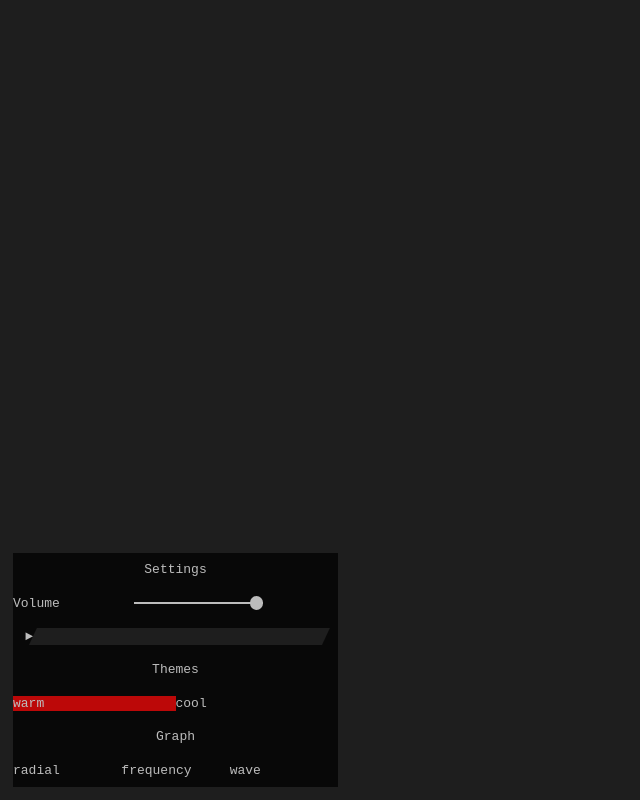
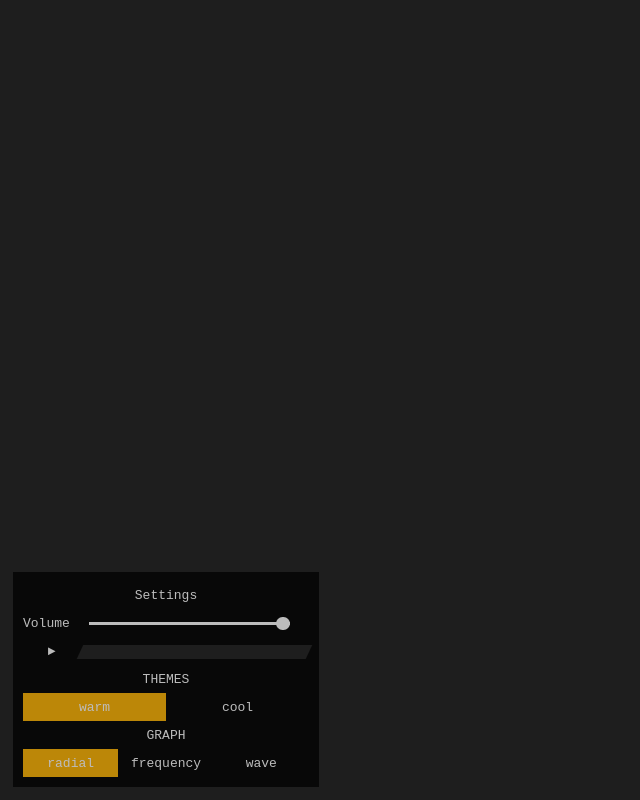
Before and after one commit to misspia/d3-audio-visualizer, a website: page index.html in a window 1280 px wide. Both pictures are taken after a click on the element "warm". Shown: the whole page, without its empty margins (0-640 px from the left). Drawn offline with nearby package versions, Linux system fonts and the light colour scheme.

Commit message:
set default values

```diff
--- a/index.html
+++ b/index.html
@@ -7,7 +7,7 @@
   <link rel="stylesheet" type="text/css" href="styles/main.css">
 </head>
 
-<body class="col center align-center">
+<body id="main">
   <audio id="audio-element" src="media/Parting.mp3"></audio>
 
   <ul id="player" class="col center align-center full-width-height">
@@ -27,7 +27,7 @@
 
         </li>
 
-        <li class="row center align-center full-width audio-time">
+        <li class="row flex-start align-center full-width audio-time">
             <span class="row center align-center play-state"
             onclick="togglePlay(this)">
             &#9658;
@@ -38,10 +38,10 @@
      </div>
  </li>
 
- <li class="row center align-center full-width title">Themes</li>
+ <li class="row center align-center full-width title">THEMES</li>
  <li id="themes" class="row space-around align-center full-width"></li>
 
- <li class="row center align-center full-width title">Graph</li>
+ <li class="row center align-center full-width title">GRAPH</li>
  <li id="graph-options" class="row space-around align-center full-width"></li>
 
 </ul>
--- a/js/graphOptions.js
+++ b/js/graphOptions.js
@@ -5,6 +5,8 @@ var graphs = [
 var vizContainer = document.getElementById('viz');
 var graphOptionsContainer = document.getElementById('graph-options');
 
+var graph;
+var defaultGraph = 0;
 
 for(i = 0; i < graphs.length; i++){
 
@@ -12,11 +14,19 @@ for(i = 0; i < graphs.length; i++){
 	graphLabel = document.createTextNode(graphs[i]);
 
 	graphOption.appendChild(graphLabel);
+	graphOption.setAttribute('class', 'row center align-center full-height');
 	graphOption.setAttribute('onclick', 'setGraph(this,"' + graphs[i] + '")');
+
+	if(defaultGraph == i) {
+
+		graphOption.className += ' active';
+		selectGraph(graphs[i]);
+	}
 
 	graphOptionsContainer.appendChild(graphOption);
 }
 
+var graph = graphs[defaultGraph];
 function setGraph(el, graph){
 
 	activeGraphTab(el);
@@ -33,8 +43,8 @@ function setGraph(el, graph){
 	selectGraph(graph);
 }
 
-
-function selectGraph(graph){
+function selectGraph(graphInput){
+	graph = graphInput;
 
 	switch(graph) {
 
@@ -64,5 +74,5 @@ function activeGraphTab(el){
 		graphTabs[i].classList.remove('active');
 	}
 
-	el.className = "active";
+	el.className += " active";
 }
--- a/js/theme.js
+++ b/js/theme.js
@@ -2,18 +2,22 @@ var themes = {
 	warm: {
 		r: 255,
 		g: 180,
-		b: 0
+		b: 0,
+		defaultActive: true
 	},
 	cool: {
 		r: 0,
 		g: 223,
-		b: 255
+		b: 255,
+		defaultActive: false
 	}
 };
 
-var themeContainer = document.getElementById('themes');
-elapsedTimeBar = document.getElementById('elapsed-time');
+var themeContainer = document.getElementById('themes'),
+	elapsedTimeBar = document.getElementById('elapsed-time'),
+	mainContainer = document.getElementById('main');
 
+// var theme;
 
 for(var theme in themes){
 
@@ -21,21 +25,28 @@ for(var theme in themes){
 	themeLabel = document.createTextNode(theme);
 
 	themeOption.appendChild(themeLabel);
+	themeOption.setAttribute('class', 'row center align-center full-height');
 	themeOption.setAttribute('onclick', 'setTheme(this, "' + theme + '")');
 
+	if(themes[theme]['defaultActive'] == true){
+
+		themeOption.className += ' active';
+		mainContainer.setAttribute('class', theme);
+
+	}
+
 	themeContainer.appendChild(themeOption);
-
 }
 
+//default theme
+var theme = 'warm';
 
-
-var theme = 'warm';
 function setTheme(el, themeInput) {
 
 	theme = themeInput;
 
 	activeThemeTab(el)
-	staticColors(theme);
+	setDomTheme(theme);
 
 	return theme;
 
@@ -43,25 +54,23 @@ function setTheme(el, themeInput) {
 
 function graphColors(d){
 
+	color = themes[theme];
+
 	switch(theme) {
 		case "cool":
-			return d3.rgb(d, 223, 255);
+			return d3.rgb(d, color.g, color.b);
 			break;
 		case "warm":
-			return d3.rgb(255, 180, d);
+			return d3.rgb(color.r, color.g, d);
 			break;
 	}
 
 }
 
 
-function staticColors(theme){
-
-	color = themes[theme];
-
-	elapsedTimeBar.style.backgroundColor = 'rgb(' + color.r + ', ' + color.g + ', ' + color.b + ')';
+function setDomTheme(theme){
+	mainContainer.setAttribute('class', theme);
 }
-
 
 
 themeTabs = document.querySelectorAll('#themes span');
@@ -72,5 +81,5 @@ function activeThemeTab(el){
 		themeTabs[i].classList.remove('active');
 	}
 
-	el.className = "active";
+	el.className += " active";
 }
--- a/js/visualizations/frequency.js
+++ b/js/visualizations/frequency.js
@@ -31,8 +31,7 @@ function frequencyVisualization() {
        return d ;
      })
      .attr('fill', function(d) {
-       return 'rgb(' + d + ', 223,  255 )';
-       // (255, 180, colorScale(d)
+       return graphColors(d);
      });
    }
 
--- a/js/visualizations/radial.js
+++ b/js/visualizations/radial.js
@@ -30,7 +30,6 @@ function radialVisualization(colorScale) {
         fill: 'none',
         'stroke-width': 2,
         'stroke-opacity': 0.4,
-        // stroke: function(d) { return d3.rgb(colorScale(d), 223, 255); }
         stroke: function(d) { return graphColors(colorScale(d)); }
     });
 
--- a/js/visualizations/wave.js
+++ b/js/visualizations/wave.js
@@ -30,6 +30,13 @@
 
      svg.selectAll("path")
      .attr('d', valueline(frequencyData))
+     .attr('stroke', function(d){
+        return graphColors(d);
+     })
+     .attr({
+      'stroke-width': 2,
+      'fill': 'none'
+    })
 
 
  }
--- a/styles/base/_assets.scss
+++ b/styles/base/_assets.scss
@@ -2,7 +2,7 @@ input[type=range] {
     margin: auto;
     outline: none;
     padding: 0;
-    height: 0.2em;
+    @include rect(70%, 0.2em);
     background-color: #fff;
     cursor: pointer;
     -webkit-appearance: none;
--- a/styles/base/_layout.scss
+++ b/styles/base/_layout.scss
@@ -4,8 +4,6 @@
 }
 .row{flex-direction:row;}
 .col{flex-direction:column;}
-
-.cover{flex:1;}
 
 ///////////////Justify Content///////////////
 .center{justify-content:center;}
@@ -18,32 +16,15 @@
 .align-center{align-items:center;}
 .align-start{align-items:flex-start;}
 .align-end{align-items:flex-end;}
-.align-stretch{align-items:stretch;}
-.align-base{align-items:baseline;}
-
-///////////////Align Self///////////////
-.self-end{align-self:flex-end;}
-
-
-///////////////FLEX WRAP///////////////
-.wrap{flex-wrap:wrap;}
-.wrap-reverse{flex-wrap:wrap-reverse;}
-
 
 ///////////////FLEX WRAP///////////////
 .full-width{width: 100%;}
 .full-height{height:100%;}
 .full-width-height{ width:100%; height: 100%; }
 
-
-
 /////////Clear List Properties//////////
-body, li{
+body, li, ul{
 	padding:0;
 	margin:0;
+	list-style:none;
 }
-ul{
-	list-style:none;
-	padding:0;
-	margin:0;
-}
--- a/styles/main.scss
+++ b/styles/main.scss
@@ -5,43 +5,46 @@
 @import 'base/assets';
 
 
-body {
+#main {
   font-family: monospace;
   background-color: $baseColor;
   color: #fff;
-  @include rect(100%, 90vh);
   overflow:hidden;
+  &.cool{
+    #elapsed-time, .active{
+      background-color: rgb(0, 223, 255);
+    }
+  }
+  &.warm{
+    #elapsed-time, .active{
+      background-color: rgb(255,180,0);
+    }
+  }
 }
 
-#viz{
-  @include rect(100%, 90%);
-}
 
 #controls{
   opacity:0.7;
   position:absolute;
   bottom:1em; left:1em;
-  @include rect(25em, 18em);
+  @include rect(22em, 15em);
   background-color: $assetBaseColor;
+  border: solid 0.8em $assetBaseColor;
 
-    li{
+    li, span{
       flex:1;
-      // border:solid blue 0.1em;
     }
 
     .play-state{
       cursor:pointer;
+      width:5%;
     }
 
   .audio-time{
     .total-time{
       background-color: $baseColor;
-      @include rect(90%, 50%);
+      @include rect(80%, 50%);
       transform: skewX(-25deg);
-    }
-    #elapsed-time{
-      transition: $transition;
-      background-color: green;
     }
   }
 
@@ -49,49 +52,7 @@ body {
     span{
       cursor:pointer;
       transition: $transition;
-      flex:1;
-      &:hover{
-        background-color:red;
-      }
-    }
-    .active{
-      background-color:red;
+      text-align:center;
     }
   }
 }
-
-
-
-
-
-path {
-    stroke: steelblue;
-    stroke-width: 2;
-    fill: none;
-}
-
-.axis path,
-.axis line {
-    fill: none;
-    stroke: grey;
-    stroke-width: 1;
-    shape-rendering: crispEdges;
-}
-
-
-/*
-
-design: https://dribbble.com/shots/612307-Take-Everything-Blog-Refresh
-
-CIRCULAR
-idea:  https://www.google.ca/search?q=circle+audio+visualizer&espv=2&biw=1309&bih=700&source=lnms&tbm=isch&sa=X&ved=0ahUKEwjYjqK-kf_QAhVKyoMKHbK8ChMQ_AUIBigB#imgrc=OJ7ToH00pYUyjM%3A
-
-  - warm: https://d1a6a9r46cnyll.cloudfront.net/42e818ad3698b6d58d9c6eb8fbeb4dc8e1d5f619/687474703a2f2f692e696d6775722e636f6d2f4c3932374653552e6a7067
-  -cool: https://d1a6a9r46cnyll.cloudfront.net/0198758c7b728df25f324eb46e43bb50af9d6118/687474703a2f2f692e696d6775722e636f6d2f386e79746435492e6a7067
-  - rainbow: http://www.footagefirm.com/videos/description/46000/46005-5.jpg
-  - clash: https://www.google.ca/search?q=circle+audio+visualizer&espv=2&biw=1309&bih=700&source=lnms&tbm=isch&sa=X&ved=0ahUKEwjYjqK-kf_QAhVKyoMKHbK8ChMQ_AUIBigB#imgdii=FAd8mr_Dw1sVBM%3A%3BFAd8mr_Dw1sVBM%3A%3BFVAChj-mJzEOQM%3A&imgrc=FAd8mr_Dw1sVBM%3A
-  - bg: http://pre10.deviantart.net/00f9/th/pre/f/2015/263/d/4/circular_spectrum_by_kruximity-d8nwnnc.png
-
-LINEAR
-http://img14.deviantart.net/23a6/i/2012/155/0/5/___spectrum____by_darkeagle2011-d527t4e.jpg
-*/
```
Also changed, not shown: styles/main.css.
